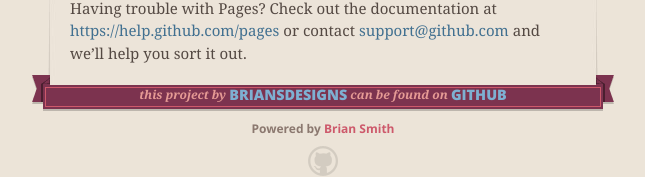
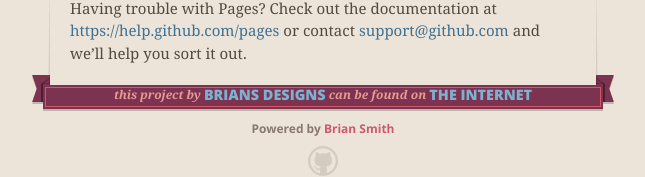
Before and after one commit to BriansDesigns/Homerepair, a plain HTML site: page index.html in a window 1280 px wide. Shown: the part 1312-1489 px from the top of the page, without its empty margins (317-962 px from the left). Drawn offline with nearby package versions, Linux system fonts and the light colour scheme.

Commit message:
Update index.html

```diff
--- a/index.html
+++ b/index.html
@@ -21,7 +21,7 @@
   </head>
 
   <body>
-    <a id="forkme_banner" href="https://github.com/BriansDesigns/Homerepair">View on GitHub</a>
+    <a id="forkme_banner" href="https://github.com/BriansDesigns/Homerepair">Fuck you</a>
     <div class="shell">
 
       <header>
@@ -82,7 +82,7 @@
       <footer>
         <span class="ribbon-outer">
           <span class="ribbon-inner">
-            <p>this project by <a href="https://github.com/BriansDesigns">BriansDesigns</a> can be found on <a href="https://github.com/BriansDesigns/Homerepair">GitHub</a></p>
+            <p>this project by <a href="https://github.com/BriansDesigns">Brians Designs</a> can be found on <a href="https://github.com/BriansDesigns/Homerepair">The Internet</a></p>
           </span>
           <span class="left-tail"></span>
           <span class="right-tail"></span>
```
